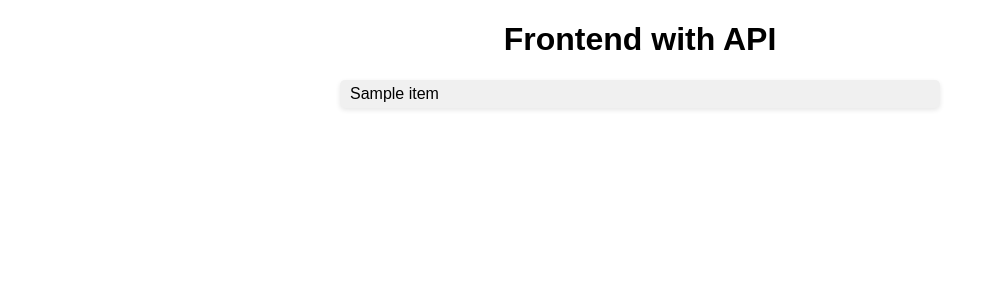
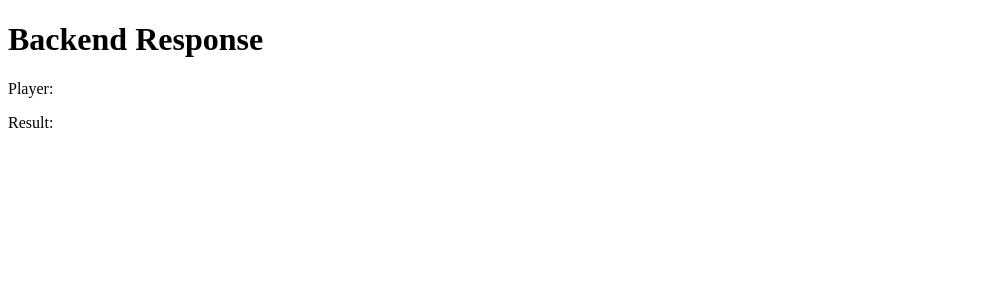
Before and after one commit to toaraki/front-word-of-the-day, a Flask app: page / in a window 1280 px wide. Shown: the top 300 px of the page, without its empty margins (0-995 px from the left). Run offline with Flask 3, Linux system fonts and the light colour scheme; a database or web service that is not in the repository returns one stand-in record (values such as "Sample title"); data that the repository does not hold is empty.

Commit message:
update some codes

```diff
--- a/deploy.yaml
+++ b/deploy.yaml
@@ -17,7 +17,7 @@
           image: python-image:latest
           ports:
             - name: http
-              containerPort: 8081
+              containerPort: 8080
               protocol: TCP
           resources:
             requests:
--- a/devfile.yaml
+++ b/devfile.yaml
@@ -33,12 +33,12 @@
       deployment/replicas: 1
       deployment/cpuRequest: 10m
       deployment/memoryRequest: 50Mi
-      deployment/container-port: 8081
+      deployment/container-port: 8080
     kubernetes:
       uri: deploy.yaml
       endpoints:
-        - name: http-8081
-          targetPort: 8081
+        - name: http-8080
+          targetPort: 8080
           path: /
           secure: true
 commands:
--- a/templates/index.html
+++ b/templates/index.html
@@ -3,30 +3,22 @@
 <head>
     <meta charset="UTF-8">
     <meta name="viewport" content="width=device-width, initial-scale=1.0">
-    <title>Frontend with API</title>
-    <link rel="stylesheet" href="{{ url_for('static', filename='styles.css') }}">
+    <title>Backend Response</title>
 </head>
 <body>
-    <h1>Frontend with API</h1>
-    <div id="data-container">
-        {% for item in data %}
-            <p>{{ item }}</p>
-        {% endfor %}
-    </div>
+    <h1>Backend Response</h1>
+    <p>Player: <span id="player"></span></p>
+    <p>Result: <span id="result"></span></p>
+
     <script>
-        // ページロード時にデータを取得し表示する
         document.addEventListener('DOMContentLoaded', function() {
-            fetch('/api/data')
+            fetch('/rolldice?player=John')
                 .then(response => response.json())
                 .then(data => {
-                    const container = document.getElementById('data-container');
-                    container.innerHTML = '';
-                    data.forEach(item => {
-                        const p = document.createElement('p');
-                        p.textContent = item;
-                        container.appendChild(p);
-                    });
-                });
+                    document.getElementById('player').textContent = data.player;
+                    document.getElementById('result').textContent = data.result;
+                })
+                .catch(error => console.error('Error fetching data:', error));
         });
     </script>
 </body>
```
